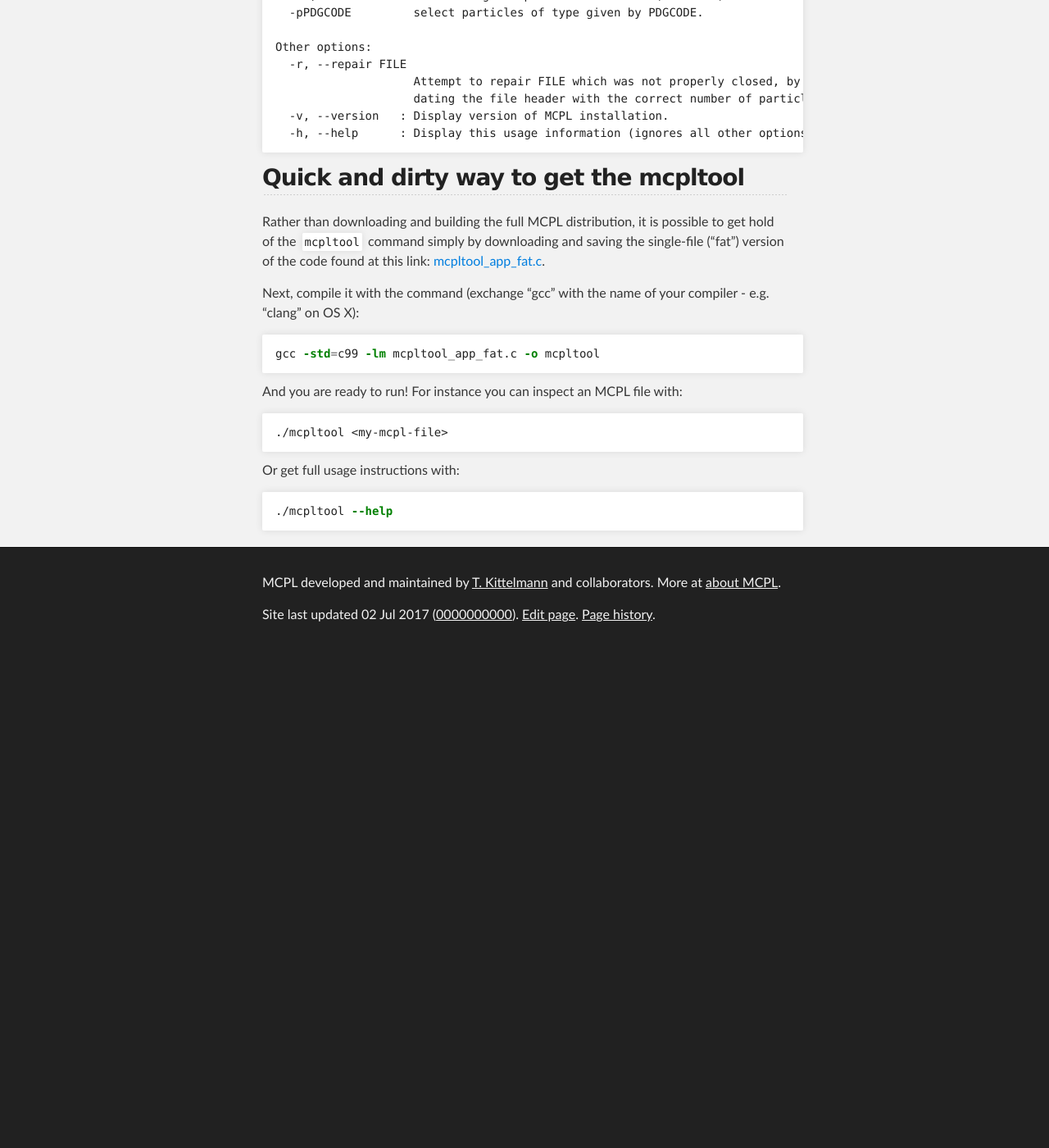
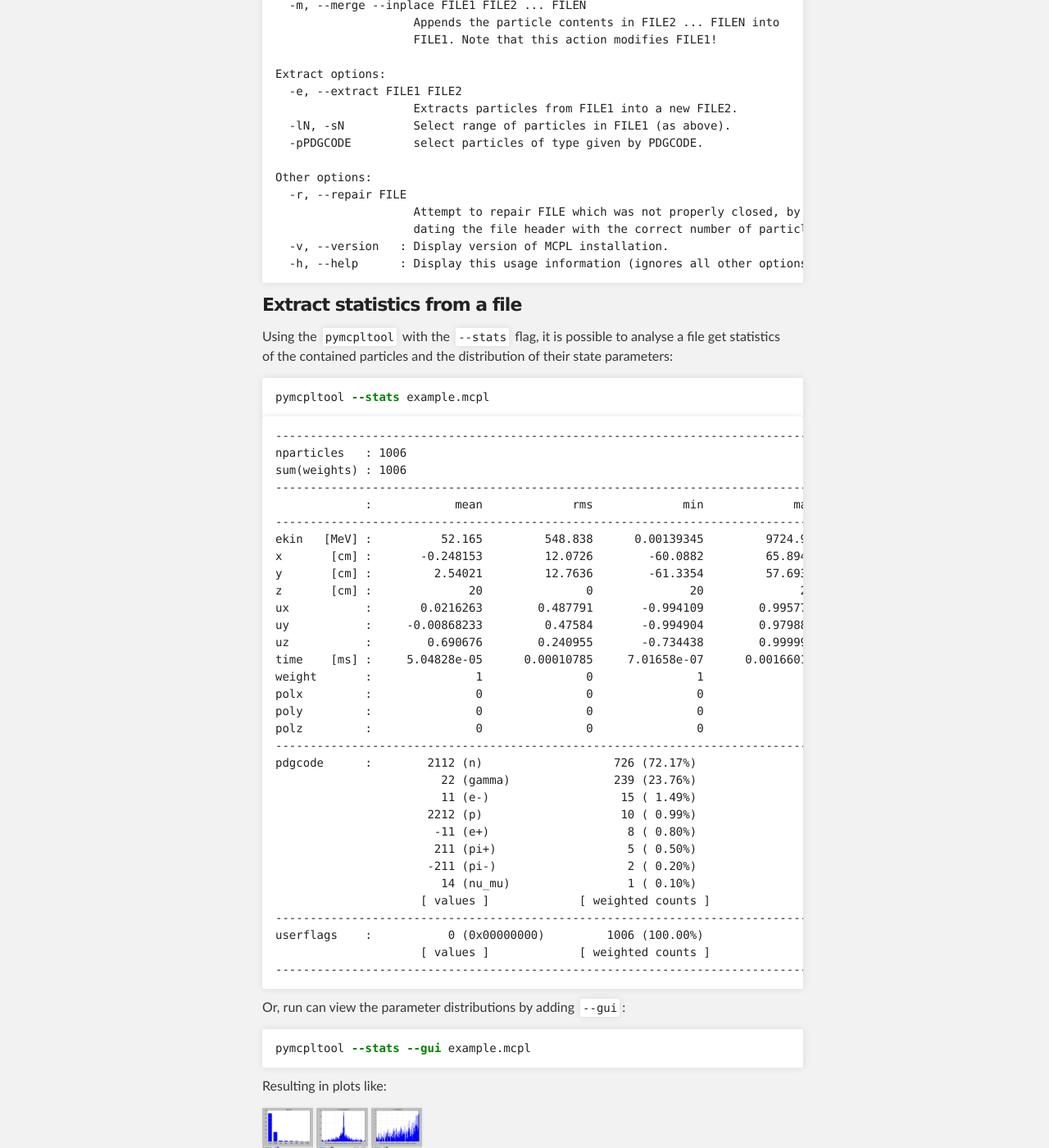
Before and after one commit to mctools/mcpl, a Jekyll site: the page built from usage_cmdline.md, in a window 1280 px wide and 1400 px high, scrolled down 3562 px. Shown: the whole window at 82% size. Built offline with Jekyll 4.4.1, drawn with Linux system fonts in a browser that asks for light colours; before the commit the page ends 4358 px from its top, so only the background shows below that; some of the changed text lies outside the part shown.

Commit message:
first work on documentation of mcpl python tools

````diff
--- a/usage_cmdline.md
+++ b/usage_cmdline.md
@@ -6,14 +6,14 @@ weight: 20
 - two magic lines for toc
 {:toc}
 
-The MCPL distribution includes a handy command-line tool, `mcpltool`, which can
-be used to either inspect MCPL files, or to carry out a
-limited number of operations on them.
+The MCPL distribution includes a handy command-line tool, `mcpltool`, which can be used to either inspect MCPL files, or to carry out a limited number of operations on them. Since release 1.2, it also includes a second tool, `pymcpltool`, which provides additional inspection features in the form of plots and statistics display.
 
-This page includes a few examples of how `mcpltool` can be used, but users are referred to
+**NOTE: The pymcpltool mentioned on this page is only available once MCPL 1.2.0 is released (early July 2017)**
+
+This page includes a few examples of the tools `mcpltool` can be used, but users are referred to
 {% include linkpaper.html subsection=2.3 %} for more information.
 
-At the bottom of the page is also included a quick and dirty recipe for how the `mcpltool` command can be obtained without first downloading and installing the MCPL distribution (note that users of McStas, McXtrace and the ESS dgcode framework already have access to the command).
+At the bottom of the page is also included recipes for how the `mcpltool` command can be quickly obtained without first downloading and installing the MCPL distribution (note that users of McStas, McXtrace and the ESS dgcode framework already have access to the command).
 
 ## Examples
 
@@ -156,9 +156,69 @@ Other options:
   -h, --help      : Display this usage information (ignores all other options).
 ```
 
-## Quick and dirty way to get the mcpltool
+### Extract statistics from a file
 
-Rather than downloading and building the full MCPL distribution, it is possible to get hold
+Using the `pymcpltool` with the `--stats` flag, it is possible to analyse a file get statistics of the contained particles and the distribution of their state parameters:
+
+```shell
+pymcpltool --stats example.mcpl
+```
+```
+------------------------------------------------------------------------------
+nparticles   : 1006
+sum(weights) : 1006
+------------------------------------------------------------------------------
+             :            mean             rms             min             max
+------------------------------------------------------------------------------
+ekin   [MeV] :          52.165         548.838      0.00139345         9724.96
+x       [cm] :       -0.248153         12.0726        -60.0882         65.8944
+y       [cm] :         2.54021         12.7636        -61.3354         57.6935
+z       [cm] :              20               0              20              20
+ux           :       0.0216263        0.487791       -0.994109        0.995773
+uy           :     -0.00868233         0.47584       -0.994904        0.979886
+uz           :        0.690676        0.240955       -0.734438        0.999994
+time    [ms] :     5.04828e-05      0.00010785     7.01658e-07      0.00166018
+weight       :               1               0               1               1
+polx         :               0               0               0               0
+poly         :               0               0               0               0
+polz         :               0               0               0               0
+------------------------------------------------------------------------------
+pdgcode      :        2112 (n)                   726 (72.17%)
+                        22 (gamma)               239 (23.76%)
+                        11 (e-)                   15 ( 1.49%)
+                      2212 (p)                    10 ( 0.99%)
+                       -11 (e+)                    8 ( 0.80%)
+                       211 (pi+)                   5 ( 0.50%)
+                      -211 (pi-)                   2 ( 0.20%)
+                        14 (nu_mu)                 1 ( 0.10%)
+                     [ values ]             [ weighted counts ]
+------------------------------------------------------------------------------
+userflags    :           0 (0x00000000)         1006 (100.00%)
+                     [ values ]             [ weighted counts ]
+------------------------------------------------------------------------------
+```
+
+Or, run can view the parameter distributions by adding `--gui`:
+```shell
+pymcpltool --stats --gui example.mcpl
+```
+Resulting in plots like:
+
+[![pdgcode distribution](LOCAL:images/pymcpltool_stats_gui_pdgcode.png){:height="50px"}](LOCAL:images/pymcpltool_stats_gui_pdgcode.png)
+[![x distribution](LOCAL:images/pymcpltool_stats_gui_x.png){:height="50px"}](LOCAL:images/pymcpltool_stats_gui_x.png)
+[![uz distribution](LOCAL:images/pymcpltool_stats_gui_uz.png){:height="50px"}](LOCAL:images/pymcpltool_stats_gui_uz.png)
+
+Or, produce a PDF file (like [this one](LOCAL:pymcpltool_stats.pdf))) with the plots instead via:
+
+```shell
+pymcpltool --stats --pdf example.mcpl
+```
+
+## Quick and dirty ways to get the mcpltool
+
+### Compile a single C file ...
+
+Rather than downloading and building the full MCPL distribution, it is first of all possible to get hold
 of the `mcpltool` command simply by downloading and saving the
 single-file ("fat") version of the code found at this link: {% include linkfile.html file="src_fat/mcpltool_app_fat.c" download=true %}.
 
@@ -175,8 +235,12 @@ And you are ready to run! For instance you can inspect an MCPL file with:
 ./mcpltool <my-mcpl-file>
 ```
 
-Or get full usage instructions with:
+### ... or just download and run the pymcpltool
+
+Assuming your machine has Python and [NumPy](http://www.numpy.org/) available, one can instead download the MCPL python module, which is a single file with no compiled dependencies, and which if executed as a script actually acts just like the normal `mcpltool`. So download and save the file: {% include linkfile.html file="src_fat/pymcpltool" download=true %}, and make it executable with `chmod +x ./pymcpltool`. Then you are all set, for instance you can inspect an MCPL file with:
 
 ```shell
-./mcpltool --help
+./pymcpltool <my-mcpl-file>
 ```
+
+Note that the `pymcpltool` only provides read-only access to MCPL files, but on the other hand it has the advantage of providing statistics and plotting capabilities which are not currently available when using the compiled `mcpltool`. Use `pymcpltool --help` for details.
````
Also changed, not shown: usage_python.md (added, +23 -0 lines), images/pymcpltool_stats_gui_pdgcode.png (added), images/pymcpltool_stats_gui_uz.png (added), images/pymcpltool_stats_gui_x.png (added), 1 other file.
